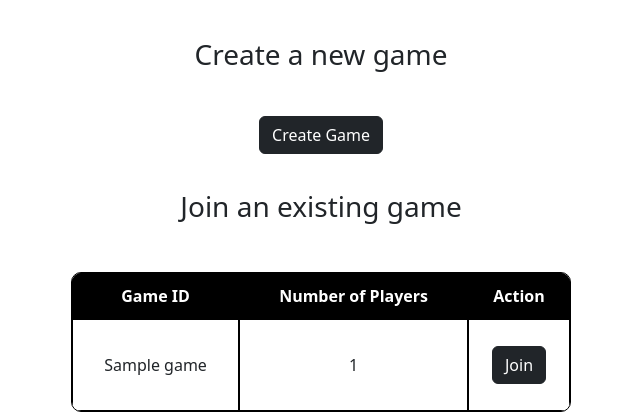
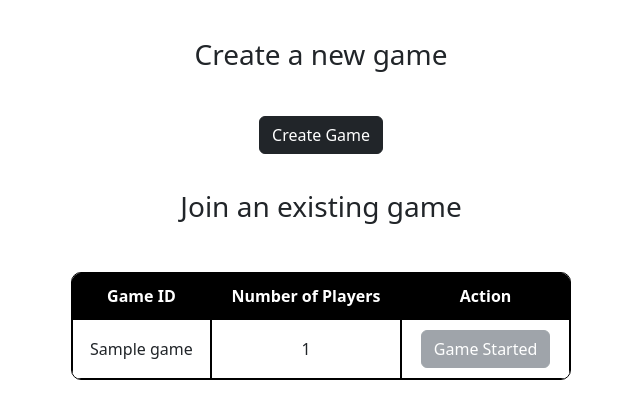
Before and after one commit to temporal-sa/temporal-trivia-ui, a Flask app: template templates/index.html in a window 1280 px wide. Shown: the part 380-800 px from the top of the page, without its empty margins (319-959 px from the left). Run offline with Flask 3, Linux system fonts and the light colour scheme; the template is opened without the code that fills it: most values are stand-ins (such as "Sample title", 1, 10 or a date in 2020).

Commit message:
can now only join a game if it hasnt started
Signed-off-by: ktenzer <keith.tenzer@gmail.com>

```diff
--- a/app.py
+++ b/app.py
@@ -23,10 +23,12 @@ def home():
 def create_game():
     game_id = f"{randint(0, 9)}{randint(0, 9)}{randint(0, 9)}{randint(0, 9)}"
     games[game_id] = {"users": {}, "current_question": None, "answers": []}
+    games[game_id]["started"] = False
     return redirect(url_for('join', game_id=game_id))
 
 @app.route('/<game_id>/start')
 def start(game_id):
+    games[game_id]["started"] = True
     games[game_id]["current_question"] = choice(questions)
     games[game_id]["status"] = "ready"
     return render_template('start.html', game_id=game_id)
--- a/templates/index.html
+++ b/templates/index.html
@@ -37,7 +37,13 @@
     <tr>
       <td>{{ id }}</td>
       <td>{{ game.users|length }}</td>
-      <td><button onclick="location.href='/{{ id }}/join'" class="btn btn-dark my-3" type="button">Join</button></td>
+      <td>
+        {% if game.started %}
+            <button class="btn btn-secondary" disabled>Game Started</button>
+        {% else %}
+        <button onclick="location.href='/{{ id }}/join'" class="btn btn-dark my-3" type="button">Join</button>
+        {% endif %}
+      </td>
     </tr>
     {% endif %}
     {% endfor %}
```
